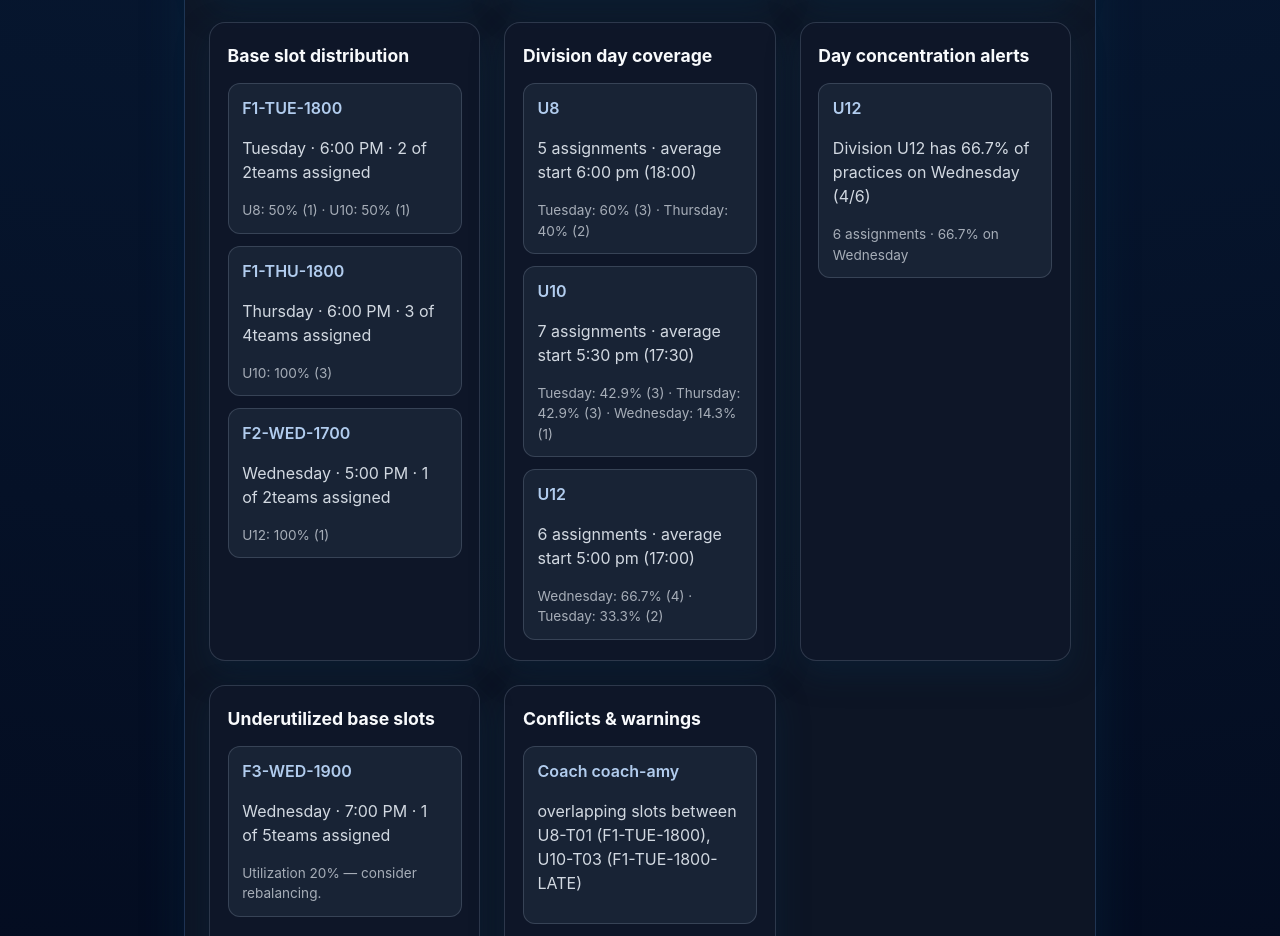
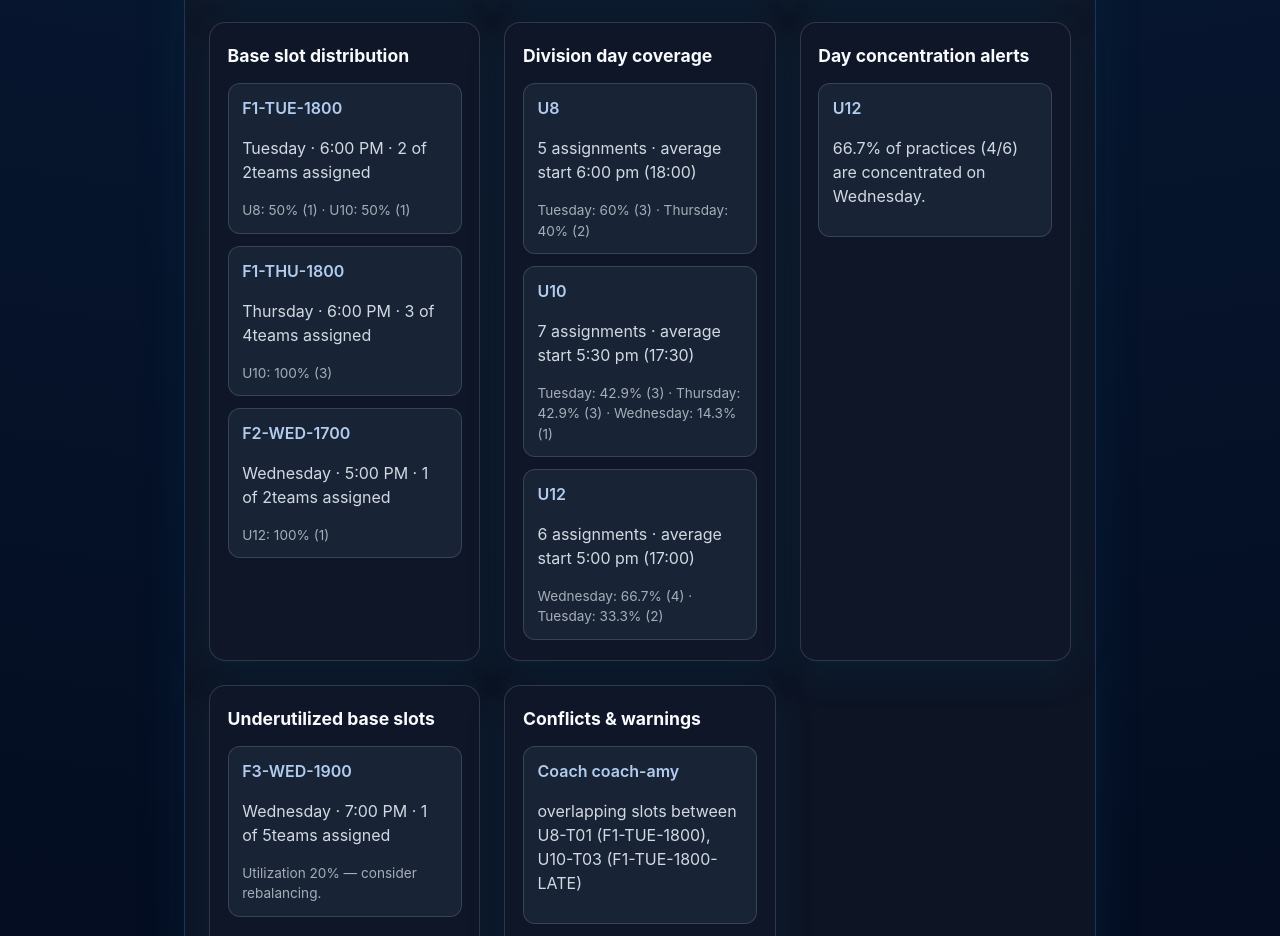
Before and after one commit to JoelA510/SquadLogic, a React (Vite) app in the folder frontend/: page / in a window 1280 px wide. Shown: the part 3080-4016 px from the top of the page. Built offline with nearby package versions, Linux system fonts and the light colour scheme.

Commit message:
refactor: reshape day concentration alerts

```diff
--- a/frontend/src/App.jsx
+++ b/frontend/src/App.jsx
@@ -445,9 +445,9 @@ function App() {
             renderItem={(alert) => (
               <li key={`${alert.division}-${alert.dominantDay}`}>
                 <div className="insight__title">{alert.division}</div>
-                <p>{alert.message}</p>
-                <p className="insight__meta">
-                  {alert.totalAssignments} assignments · {formatPercentPrecise(alert.dominantShare)} on {alert.dominantDay}
+                <p>
+                  {formatPercentPrecise(alert.dominantShare)} of practices ({alert.dominantCount}/{alert.totalAssignments}) are
+                  concentrated on {alert.dominantDay}.
                 </p>
               </li>
             )}
--- a/frontend/src/practiceReadinessSample.js
+++ b/frontend/src/practiceReadinessSample.js
@@ -86,8 +86,8 @@ export const practiceReadinessSnapshot = {
       division: 'U12',
       dominantDay: 'Wednesday',
       dominantShare: 0.6667,
+      dominantCount: 4,
       totalAssignments: 6,
-      message: 'Division U12 has 66.7% of practices on Wednesday (4/6)',
     },
   ],
   divisionDayDistribution: {
--- a/src/practiceMetrics.js
+++ b/src/practiceMetrics.js
@@ -348,15 +348,12 @@ export function evaluatePracticeSchedule({ assignments, unassigned = [], teams,
       primaryDay &&
       primaryDay.percentage >= DAY_CONCENTRATION_THRESHOLD
     ) {
-      const percentLabel = (primaryDay.percentage * 100)
-        .toFixed(1)
-        .replace(/\.0$/, '');
       dayConcentrationAlerts.push({
         division,
         dominantDay: primaryDay.day,
         dominantShare: primaryDay.percentage,
+        dominantCount: primaryDay.count,
         totalAssignments: counted,
-        message: `Division ${division} has ${percentLabel}% of practices on ${primaryDay.day} (${primaryDay.count}/${counted})`,
       });
     }
   }
```
Also changed, not shown: 1 other file (tests, documents, lock files or other folders).
